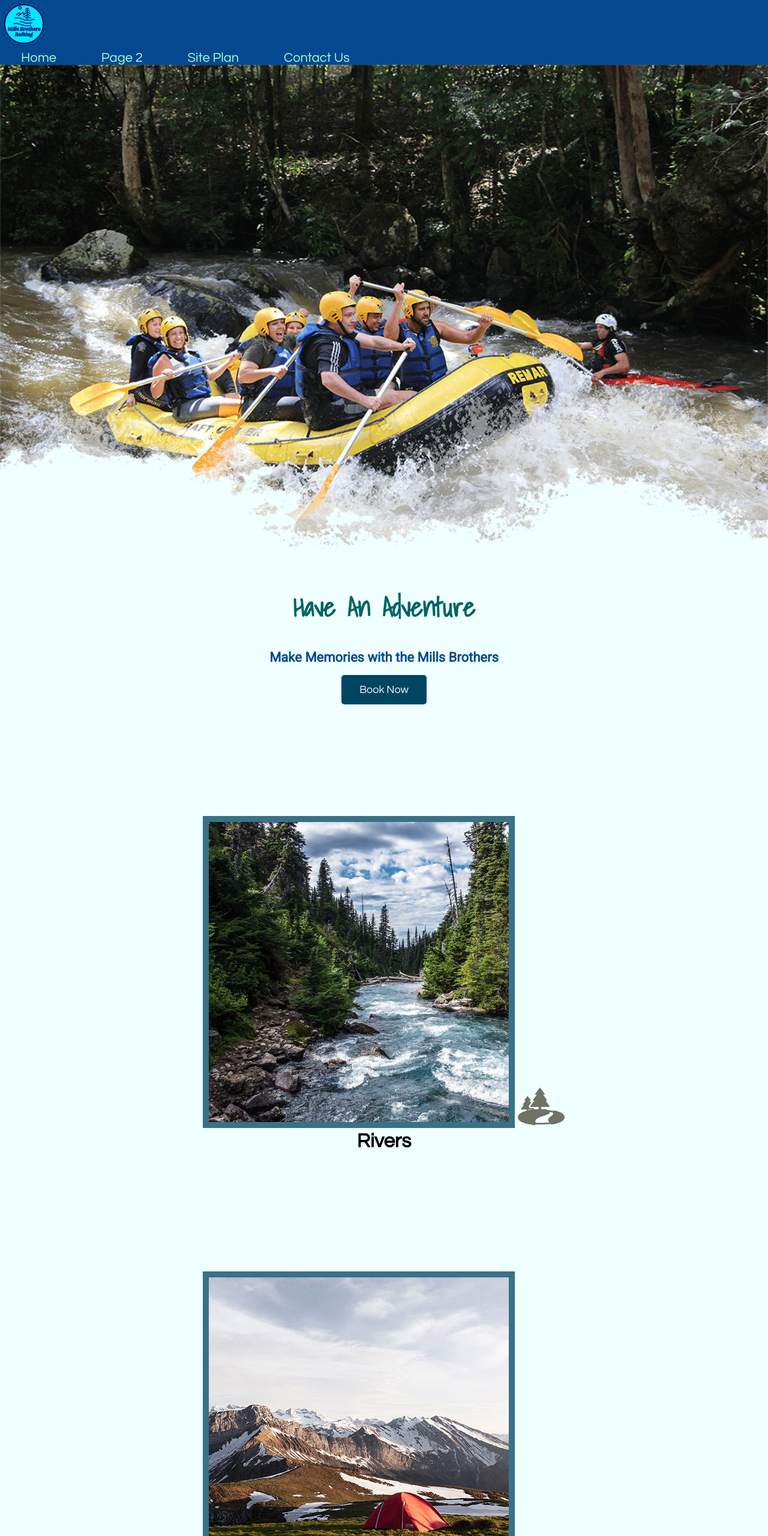
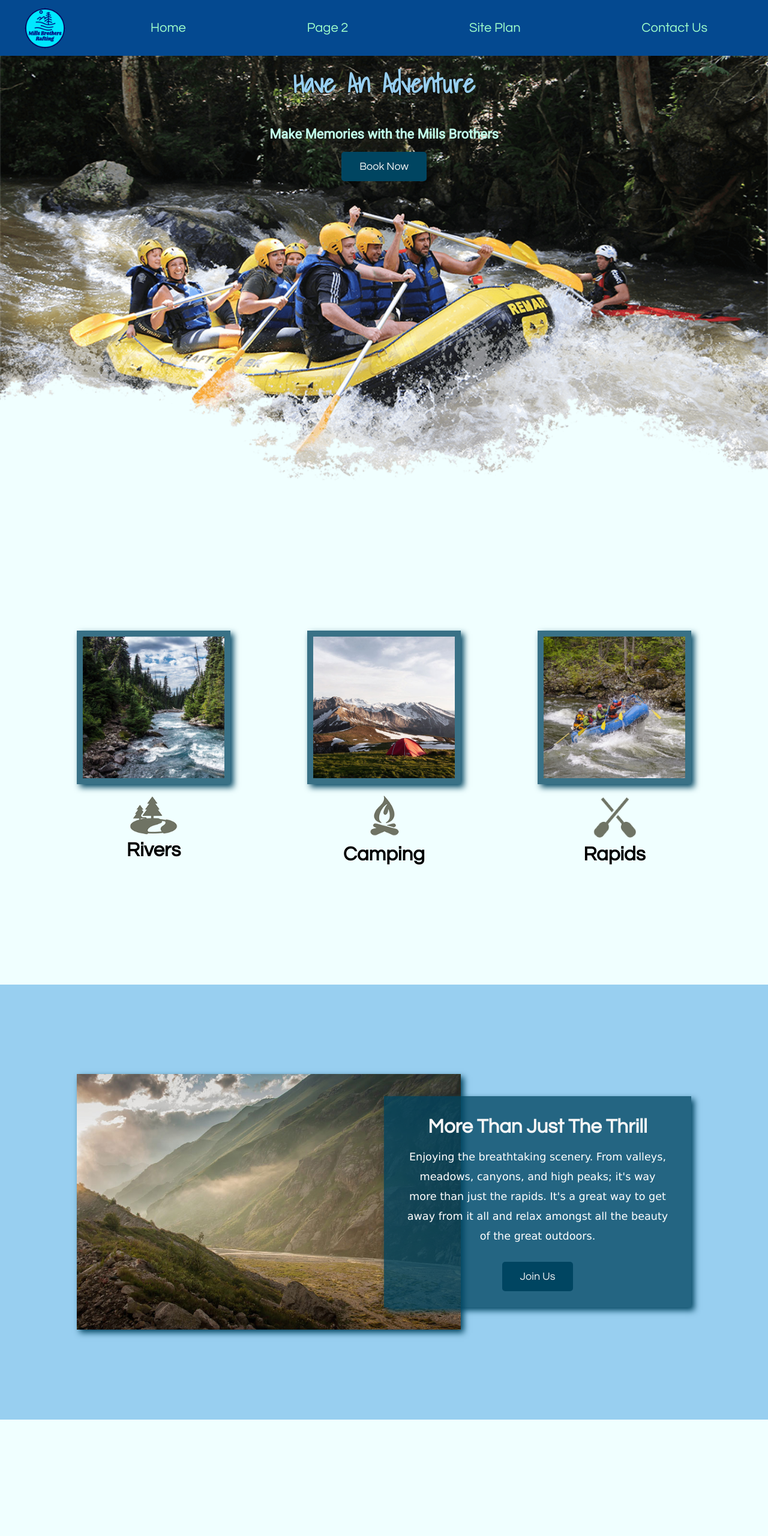
Before and after one commit to lsmills24/WebFundamentals, a plain HTML site: page wwr/index.html in a window 1280 px wide. Shown: the top 2560 px of the page at 60% size. Drawn offline with Linux system fonts and the light colour scheme; a web font is replaced by a local one.

Commit message:
final touches

```diff
--- a/wwr/styles/style.css
+++ b/wwr/styles/style.css
@@ -5,17 +5,47 @@
     max-width: 1600px;
     margin: 0 auto;
 }
+
+/* Header Grid & Children */
+header {
+    background-color: #044990;
+    display: grid;
+    grid-template-columns: 150px auto;
+}
+nav {
+    display: flex;
+    justify-content: space-around;
+}
 nav a {
     text-align: center;
-    /* color: whitesmoke; */
     color: #9fffcb;
     text-decoration: none;
     padding: 35px;
 }
 nav a:hover {
     background-color: aqua;
-    /* color: black; */
     color: #05076f;
+}
+#hero {
+    display: grid;
+    grid-template-columns: 1fr 3fr 1fr;
+    margin-top: -100px;
+}
+#hero-box {
+    grid-column: 1/4;
+    grid-row: 1/3;
+    z-index: -1;
+}
+#hero-img {
+    width: 100%;
+}
+#hero-msg {
+    grid-column: 2/3;
+    grid-row: 1/2;
+    margin-top: 100px;
+}
+#hero-msg h4 {
+    color: rgb(194, 255, 235);
 }
 #hero-msg h1, #hero-msg h4 {
     text-align: center;
@@ -29,12 +59,7 @@ main section {
 main section img {
     box-sizing: border-box;
 }
-#background {
-    height: 725px;
-    /* background-color: #004561; */
-    /* background-color: #044990; */
-    background-color: #98CFF0;
-}
+
 body {
     background-color: azure;
     font-family: "Sofia Sans", "Lucida Bright", "Century Gothic", "Times New Roman", serif;
@@ -42,19 +67,56 @@ body {
     margin: 0;
     padding: 0;
 }
-header {
-    /* background-color: rgba(0, 46, 30, 0.75); */
-    /* background-color: #0769caec; */
-    background-color: #044990;
-}
+/* End Header Grid */
+
+
 .home-title {
-    color: rgb(0, 100, 100);
+    color: #98CFF0;
     font-family: "Shadows Into Light", "Patrick Hand", "Arial Black", sans-serif;
     font-size: 2em;
+    text-shadow: -1px 1px 0 #000000;
     margin-top: 10px;
+}
+
+/* Home Grid & Children */
+.home-grid {
+    display: grid;
+    grid-template-columns: repeat(10, 1fr);
+}
+#background {
+    height: 725px;
+    background-color: #98CFF0;
+    grid-column: 1/11;
+    grid-row: 4/9;
+}
+.mountains {
+    grid-column: 2/7;
+    grid-row: 5/8;
+    box-shadow: 5px 5px 10px #004561;
+}
+.rivers-card {
+    grid-column: 2/4;
+    grid-row: 2/3;
+}
+.camping-card {
+    grid-column: 5/7;
+    grid-row: 2/3;
+}
+.rapids-card {
+    grid-column: 8/10;
+    grid-row: 2/3;
+}
+.card-img, .mountains {
+    width: 100%;
 }
 .card-img {
     border: 10px solid #004561c2;
+    transition: transform .5s;
+    box-shadow: 5px 5px 10px #004561;
+}
+.card-img:hover {
+    opacity: .6;
+    transform: scale(1.1);
 }
 .rivers-card, .camping-card, .rapids-card {
     margin: 200px 0;
@@ -78,6 +140,9 @@ h2 {
     background-color: #004561c2;
     line-height: 1.5em;
     padding: 35px;
+    grid-column: 6/10;
+    grid-row: 6/7;
+    box-shadow: 5px 5px 10px #004561;
 }
 .msg h2 {
     color: whitesmoke;
@@ -88,11 +153,17 @@ h2 {
     font-size: .8em;
     padding-bottom: 15px;
 }
+/* End Home Grid */
+
+/* Footer Grid & Children */
 footer {
     background-color: #004561;
     color: whitesmoke;
     padding: 25px 50px;
     margin-top: 200px;
+    display: flex;
+    justify-content: space-around;
+    align-items: center;
 }
 footer a {
     color: aliceblue;
@@ -111,7 +182,6 @@ footer .social img {
     text-decoration: underline;
 } */
 h4 {
-    /* color: rgb(0, 170, 170); */
     color: #044990;
     font-family: "Roboto", 'Segoe UI', Tahoma, Verdana, sans-serif;
 }
@@ -120,11 +190,53 @@ h4 {
 }
 #logo_link {
     padding-top: 5px;
+    justify-self: center;
+    align-self: center;
 }
 .icon {
     width: 80px;
     padding-top: 10px;
 }
-#hero-img {
-    width: 100%;
+
+/* Media Query - Mobile Screens */
+@media screen and (max-width: 900px) {
+    #hero, .home-grid {
+        display: block;
+        height: auto;
+    }
+    nav, footer {
+        flex-direction: column;
+    }
+    nav a {
+        display: block;
+        padding: 15px;
+    }
+    #hero {
+        margin-top: 0;
+    }
+    #hero-msg {
+        margin-top: 0;
+    }
+    #hero-msg h4 {
+        display: none;
+    }
+    .home-title {
+        font-size: 25px;
+        color: #6f7364;
+    }
+    .rivers-card, .camping-card, .rapids-card {
+        margin: 50px auto;
+        width: 60%;
+    }
+    #background {
+        display: none;
+    }
+    .mountains, .msg {
+        width: 80%;
+        display: block;
+        margin: 0 auto;
+    }
+    footer {
+        margin-top: 25px;
+    }
 }
```
Also changed, not shown: personal_website/imgs/mills_guitars_logo.png (added), personal_website/index.html (added), personal_website/notes.txt (added), 2 other files.
